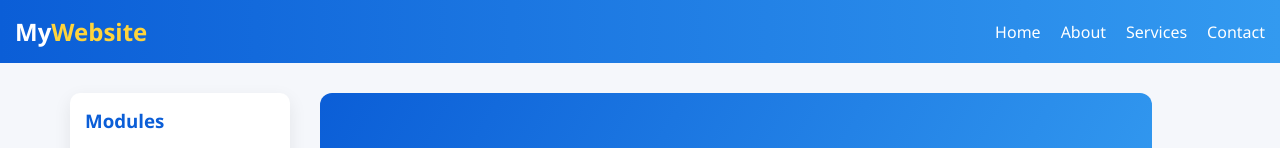
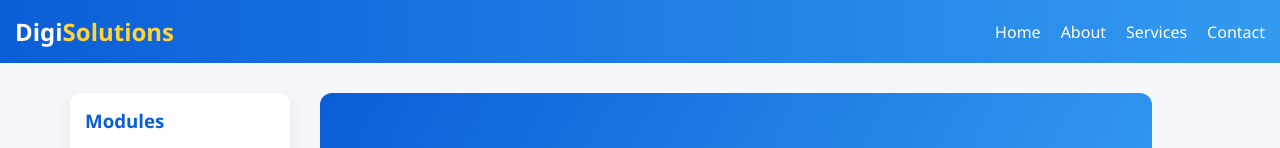
Before and after one commit to vikasrajput0112/my-react-website, a React (Create React App) app: page / in a window 1280 px wide. Shown: the top 148 px of the page. Built offline with nearby package versions, Linux system fonts and the light colour scheme.

Commit message:
Update Header.jsx

```diff
--- a/src/components/Header.jsx
+++ b/src/components/Header.jsx
@@ -5,14 +5,14 @@ const Header = () => {
         <header className="header">
             <div className="container header-flex">
                 <div className="logo">
-                    My<span>Website</span>
+                    Digi<span>Solutions</span>
                 </div>
 
                 <nav className="nav">
                     <Link to="/">Home</Link>
                     <Link to="/about">About</Link>
-                    <Link to="#">Services</Link>
-                    <Link to="#">Contact</Link>
+                    <Link to="/services">Services</Link>
+                    <Link to="/contact">Contact</Link>
                 </nav>
             </div>
         </header>
```
